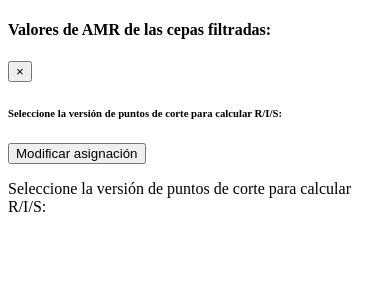
After one commit to Steppewolff/ARPBIGIDISBA_data, a Django app: page /amr_clas_modal in a window 390 px wide. The commit adds this page. Shown: the top 300 px of the page. Run offline with Django 4.2, Linux system fonts and the light colour scheme; parts of the project's set-up code (start-up, migrations or seed data) failed here and were passed over; some libraries are stand-ins or nearby versions.

Commit message:
Añadido modal para versiones de breakpoints

```diff
--- /dev/null
+++ b/ARPBIGIDISBA_frontend/home/templates/amr_clas_modal.html
@@ -0,0 +1,32 @@
+{% extends "modal_template.html" %}
+
+    {% block head %}
+    <title>Base de datos ARPBIGIDISBA</title>
+    <script src="/static/js/admin_js.js"></script>
+    {% endblock %}
+
+    {% block body %}
+    <div class="modal-dialog" role="document">
+        <div class="modal-content">
+            <div class="modal-header">
+                <h4>Valores de AMR de las cepas filtradas:</h4>
+                <button type="button" class="close" data-dismiss="modal" aria-label="Close">
+                    <span aria-hidden="true">&times;</span>
+                </button>
+            </div>
+            <div class="modal-body">
+                <form action="{% url 'amr_clas_modal' %}" method="POST" id="amr_clas_results">
+                    {% csrf_token %}
+                    <h6>Seleccione la versión de puntos de corte para calcular R/I/S: </h6>
+
+                    <input type="hidden" id="amr_clas_modal" name="amr_clas_modal">
+                    <input type="submit" value="Modificar asignación" class="btn btn-primary">
+                </form>
+            </div>
+            <div class="modal-footer">
+                <p>Seleccione la versión de puntos de corte para calcular R/I/S: </p>
+            </div>
+        </div>
+    </div>
+
+    {% endblock %}
--- a/ARPBIGIDISBA_frontend/home/urls.py
+++ b/ARPBIGIDISBA_frontend/home/urls.py
@@ -9,4 +9,5 @@ urlpatterns = [
     path('pipelines', views.pipelines, name='pipelines'),
     path('documentacion', views.documentacion, name='documentacion'),
     path('contacto', views.contacto, name='contacto'),
+    path('amr_clas_modal', views.amr_clas_modal, name='amr_clas_modal'),
 ]
--- a/ARPBIGIDISBA_frontend/home/views.py
+++ b/ARPBIGIDISBA_frontend/home/views.py
@@ -41,12 +41,14 @@ def busqueda(request):
                        'mic_form': mic_form,
                        'fenotipo_form': fenotipo_form, 'secuencia_analisis_form': secuencia_analisis_form})
 
-
 class ResultadosListView(SingleTableMixin, FilterView):
     table_class = CombinedTable
     model = MetadataGeneral
     template_name = 'resultados.html'
     filterset_class = MultiFilter
+
+    def mra_classification(self):
+        pass
 
     def get_context_data(self, **kwargs):
         verbose_used = self.request.session.get('verbose_used', {})
@@ -85,6 +87,7 @@ class ResultadosListView(SingleTableMixin, FilterView):
     def post(self, request, *args, **kwargs):
         self.object_list = self.get_queryset()
         context = self.get_context_data(**kwargs)
+        mra_classification_dict = {}
 
         return render(request, 'resultados.html', context=context)
 
@@ -156,6 +159,9 @@ class ResultadosListView(SingleTableMixin, FilterView):
 
         return qs
 
+def amr_clas_modal(request):
+    return render(request, 'amr_clas_modal.html')
+
 def pipelines(request):
     return render(request, 'pipelines.html')
 
--- a/ARPBIGIDISBA_frontend/static/js/admin_js.js
+++ b/ARPBIGIDISBA_frontend/static/js/admin_js.js
@@ -143,6 +143,25 @@ $(document).ready(function($) {
    $('.results').doubleScroll({resetOnWindowResize: true});
 });
 
+function abrir_modal(url)
+{
+    $('#amr_clas_modal').load(url, function()
+    {
+    $(this).modal({
+        backdrop: 'static',
+        keyboard: false
+    })
+    $(this).modal('show');
+    });
+    return false;
+}
+
+function cerrar_modal()
+{
+$('#amr_clas_modal').modal('hide');
+return false;
+}
+
 function showDialog() {
   var dialog = document.getElementById("myDialog");
   dialog.show();
--- a/ARPBIGIDISBA_frontend/templates/home_template.html
+++ b/ARPBIGIDISBA_frontend/templates/home_template.html
@@ -1,6 +1,6 @@
 {% load static %} <!-- The rest of the Bootstrap Tags are below the jQuery scripts calls to work properly -->
 
-<! DOCTYPE html>
+<!DOCTYPE html>
 <html lang="es">
   <head>
     <title>Base de datos ARPBIGIDISBA</title>
--- a/ARPBIGIDISBA_frontend/templates/modal_template.html
+++ b/ARPBIGIDISBA_frontend/templates/modal_template.html
@@ -1,10 +1,18 @@
+{% load static %} <!-- The rest of the Bootstrap Tags are below the jQuery scripts calls to work properly -->
+
 <!DOCTYPE html>
 <html lang="es">
-<head>
-    <meta charset="UTF-8">
-    <title>Title</title>
-</head>
+    <head>
+        <meta charset="UTF-8">
+
+        {% block head %}
+
+        {% endblock %}
+
+    </head>
 <body>
+    {% block body %}
 
+    {% endblock %}
 </body>
 </html>
```
Also changed, not shown: ARPBIGIDISBA_frontend/home/models.py (+11 -0 lines), ARPBIGIDISBA_frontend/home/templates/resultados.html (+11 -22 lines).
